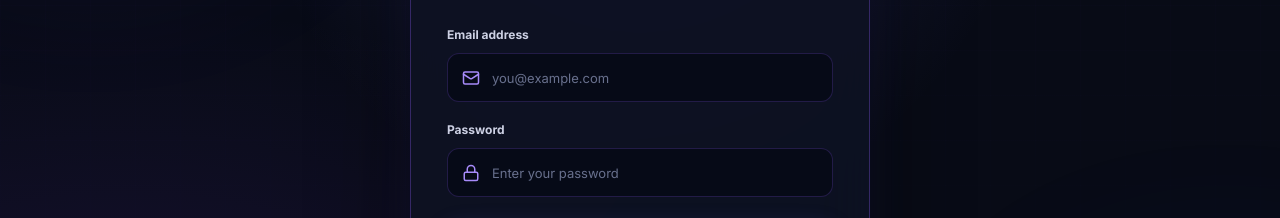
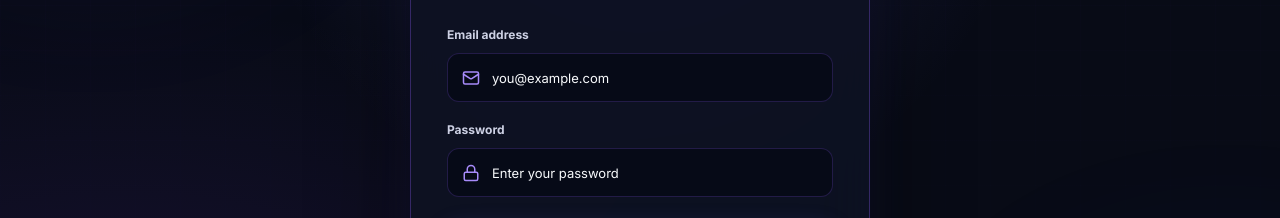
Before and after one commit to HyperSprint3/ASTRIX-CLOUD, a plain HTML site: page PANEL.HTML in a window 1280 px wide. Shown: the part 310-528 px from the top of the page. Drawn offline with nearby package versions, Linux system fonts and the light colour scheme; no server answers.

Commit message:
Update PANEL.CSS

```diff
--- a/PANEL.CSS
+++ b/PANEL.CSS
@@ -1639,3 +1639,28 @@ textarea:focus-visible {
         transition-duration: .01ms !important;
     }
 }
+
+/* =========================================
+   ASTRIX CLOUD — FIX CHROME AUTOFILL
+========================================= */
+
+.auth-form input,
+.input-wrap input {
+    background: transparent !important;
+    color: #f8fafc !important;
+    -webkit-text-fill-color: #f8fafc !important;
+    caret-color: #a78bfa;
+}
+
+.auth-form input:-webkit-autofill,
+.auth-form input:-webkit-autofill:hover,
+.auth-form input:-webkit-autofill:focus,
+.input-wrap input:-webkit-autofill,
+.input-wrap input:-webkit-autofill:hover,
+.input-wrap input:-webkit-autofill:focus {
+    -webkit-text-fill-color: #f8fafc !important;
+    -webkit-box-shadow: 0 0 0 1000px #0b0f19 inset !important;
+    box-shadow: 0 0 0 1000px #0b0f19 inset !important;
+    caret-color: #a78bfa;
+    transition: background-color 99999s ease-out;
+}
```
